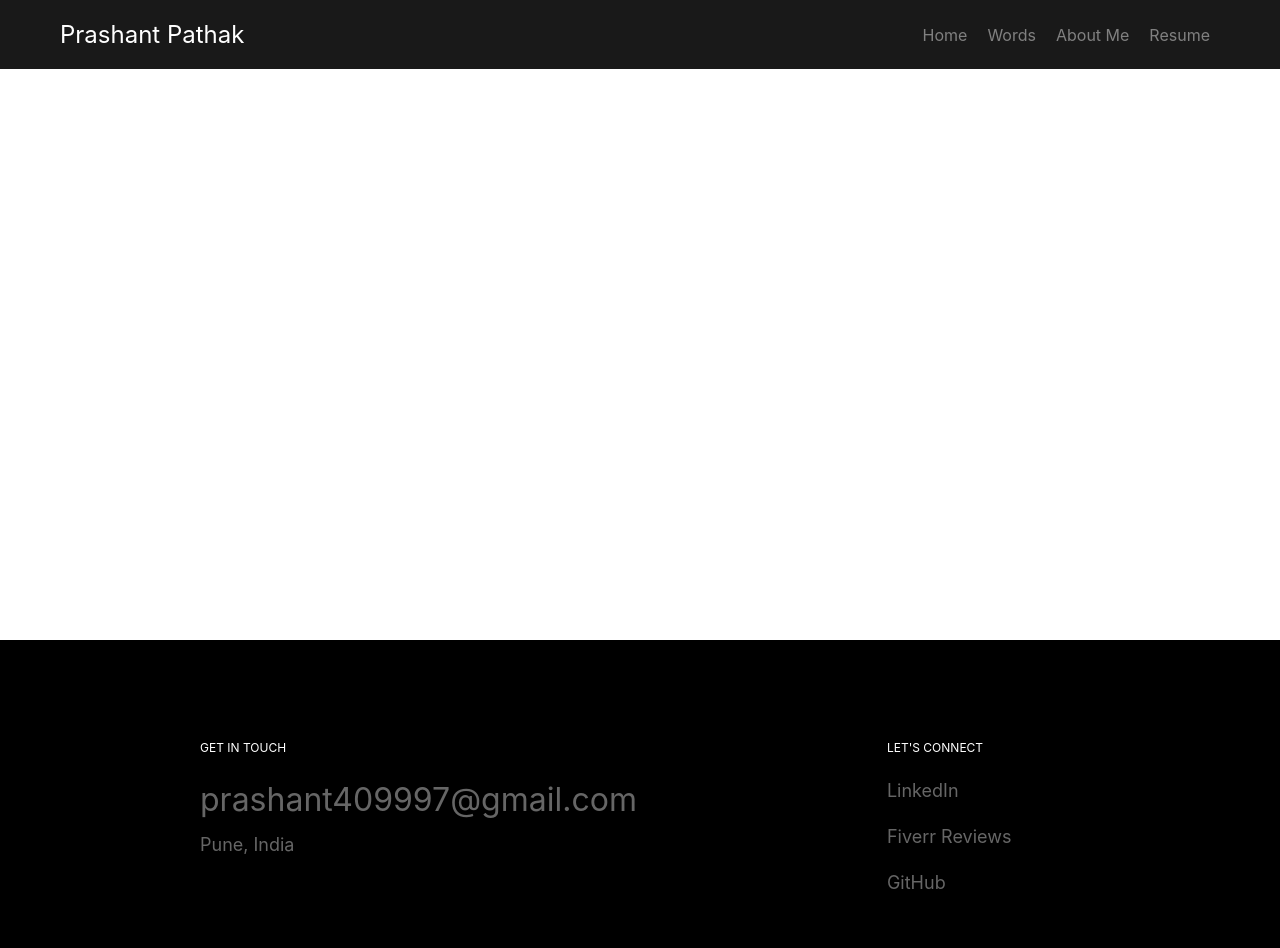
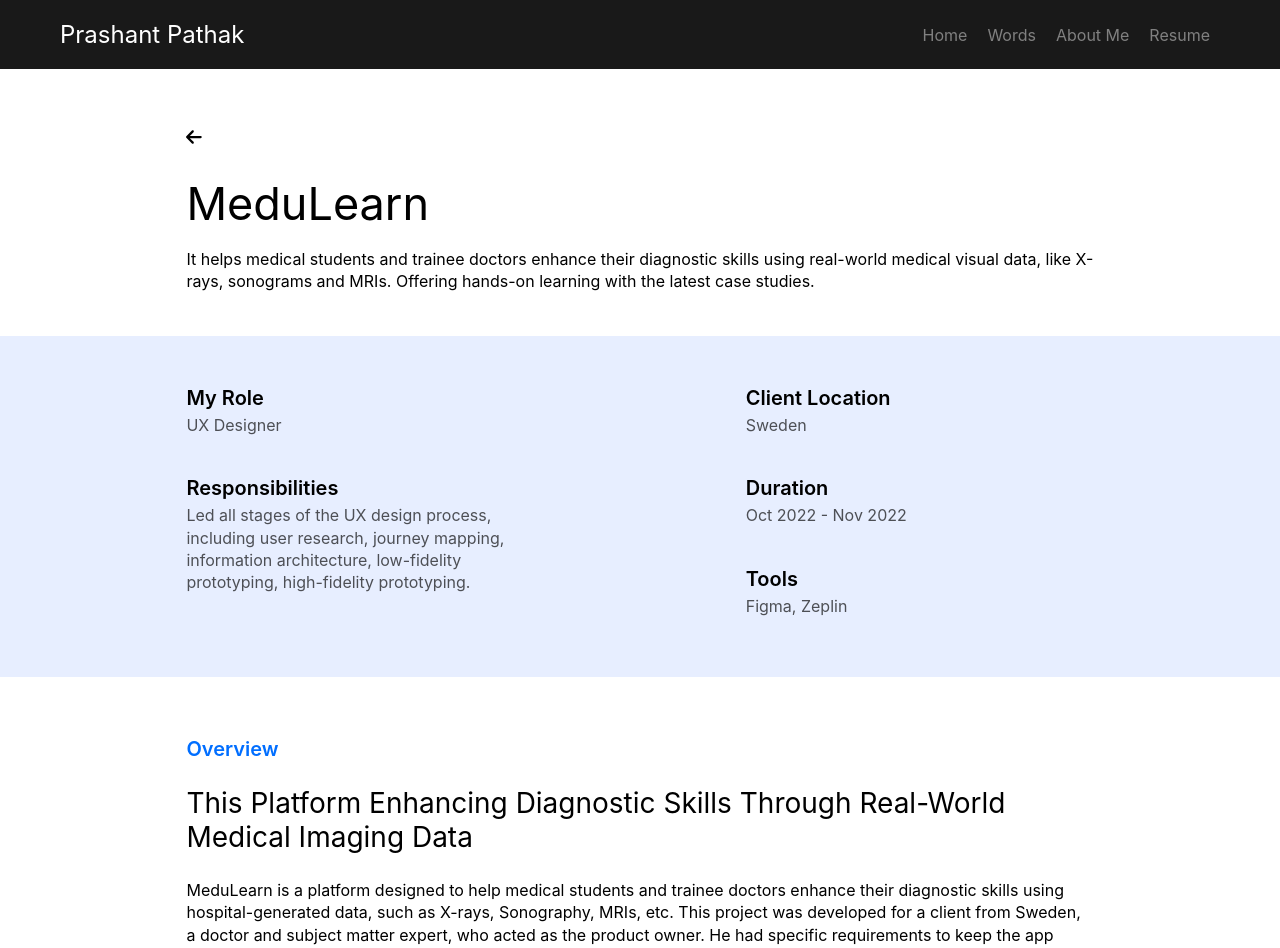
Before and after one commit to prashantpathak7/prashantpathak-dev, a React (Create React App) app: page /cs3 in a window 1280 px wide. Shown: the top 948 px of the page. Built offline with nearby package versions, Linux system fonts and the light colour scheme.

Commit message:
Feat : CS3 Setup

```diff
--- a/src/App.js
+++ b/src/App.js
@@ -7,6 +7,7 @@ import Words from './components/Words';
 import About from './components/About';
 import CS1 from './components/CS1';
 import CS2 from './components/CS2';
+import CS3 from './components/CS3';
 import './App.css';
 
 function App() {
@@ -22,6 +23,7 @@ function App() {
             <Route path="/about" element={<About />} />
             <Route path="/cs1" element={<CS1 />} />
             <Route path="/cs2" element={<CS2 />} />
+            <Route path="/cs3" element={<CS3 />} />
           </Routes>
         </div>
         <Footer />
--- /dev/null
+++ b/src/components/CS3.css
@@ -0,0 +1,102 @@
+.CS3-main-container{
+    margin-top: 68px;
+    display: grid;
+    row-gap: 20px;
+    column-gap: 25px;
+    grid-template-columns: 1fr 1fr 1fr 1fr 1fr 1fr 1fr ;
+    background-color: rgb(255, 255, 255);
+}
+
+
+.HeaderCS3{
+    grid-column-start: 2;
+    grid-column-end: 7;
+    grid-row-start: 2;
+    grid-row-end: 3;
+    display: flex;
+    align-items: flex-start;
+    justify-content: flex-start;
+    flex-direction: column;
+    gap: 5%;
+    margin-top: 10px;
+}
+
+
+.CS3-Role-BG-color{
+    grid-column-start: 1;
+    grid-column-end: 8;
+    grid-row-start: 3;
+    grid-row-end: 6;
+    background-color: rgb(231, 238, 255);
+     /* height: 250px; */
+}
+
+.CS3-Role-left-section{
+    grid-column-start: 2;
+    grid-column-end: 4;
+    grid-row-start: 4;
+    grid-row-end: 5;
+    display: flex;
+    flex-direction: column;
+    align-items: flex-start;
+    justify-content: flex-start;
+    margin-top: 30px;
+}
+
+.CS3-Role-right-section{
+    grid-column-start: 5;
+    grid-column-end: 7;
+    grid-row-start: 4;
+    grid-row-end: 5;
+    display: flex;
+    flex-direction: column;
+    align-items: flex-start;
+    justify-content: flex-start;
+    margin-top: 30px;
+}
+
+
+.CS3-text-colour{
+    color: rgb(0, 24, 162);
+}
+
+.margin-cs2{
+    margin-bottom: 100px;
+}
+
+.CS3-Overview{
+    grid-column-start: 2;
+    grid-column-end: 7;
+    grid-row-start: 6;
+    grid-row-end: 8;
+    display: flex;
+    align-items: flex-start;
+    justify-content: flex-start;
+    flex-direction: column;
+    gap: 25px;
+    margin-top: 40px;
+
+}
+
+.CS3-Overview-Tag{
+    font-size: 20px;
+    font-weight: 600;
+    color: rgb(0, 110, 255);
+    align-items: flex-start;
+    justify-content: flex-start;
+
+}
+
+.CS3-Overview-Title{
+    font-size: 28px;
+    font-weight: 400;
+    text-align: left;
+}
+
+.CS3-Overview-Desc{
+    font-size: 16px;
+    line-height: 1.4;
+    font-weight: 400;
+    text-align: left;
+    margin-bottom: 50px;
+}
--- /dev/null
+++ b/src/components/CS3.js
@@ -0,0 +1,60 @@
+import React from 'react';
+import { useNavigate } from 'react-router-dom';
+import { FontAwesomeIcon } from '@fortawesome/react-fontawesome';
+import { faArrowLeft } from '@fortawesome/free-solid-svg-icons';
+import './CS3.css';
+
+function CS3() {
+
+  const navigate = useNavigate();
+
+  const handleBackClick = () => {
+    navigate('/');
+  };
+
+  return (
+    // main div of the website
+  <div className='CS3-main-container'>
+        {/* Back arrow icon in the top left */}
+        <div className='back-arrow' onClick={handleBackClick}>
+          <FontAwesomeIcon icon={faArrowLeft} />
+        </div>
+        <div className='HeaderCS3'>
+                 <div className='ConstructMonitor'>MeduLearn</div>
+                <div className='ConstructMonitor-Details'>It helps medical students and trainee doctors enhance their diagnostic skills using real-world medical visual data, like X-rays, sonograms and MRIs. Offering hands-on learning with the latest case studies.
+                </div>
+        </div>
+        <div className='CS3-Role-BG-color'></div>
+        <div className='CS3-Role-left-section'>
+            <div className='role-title'>My Role</div>
+            <div className='role-description'>UX Designer</div>
+
+            <div className='role-title'>Responsibilities</div>
+            <div className='role-description'> Led all stages of the UX design process, including user research, journey mapping, information architecture, low-fidelity prototyping, high-fidelity prototyping.</div>
+        </div>
+
+        <div className='CS3-Role-right-section'>
+            <div className='role-title'>Client Location</div>
+            <div className='role-description'>Sweden</div>
+
+
+            <div className='role-title'>Duration</div>
+            <div className='role-description'>Oct 2022 - Nov 2022</div>
+
+            <div className='role-title'>Tools</div>
+            <div className='role-description'> Figma, Zeplin</div>
+        </div>
+        <div className='CS3-Overview'>
+                 <div className='CS3-Overview-Tag'>Overview</div>
+
+                 <div className='CS3-Overview-Title'>This Platform Enhancing Diagnostic Skills Through Real-World Medical Imaging Data</div>
+                <div className='CS3-Overview-Desc'>MeduLearn is a platform designed to help medical students and trainee doctors enhance their diagnostic skills using hospital-generated data, such as X-rays, Sonography, MRIs, etc. This project was developed for a client from Sweden, a doctor and subject matter expert, who acted as the product owner. He had specific requirements to keep the app simple for development process, leading to the creation of one more simplified version. His primary focus was on ultrasound visuals.
+                 After treatment, data like retinal imaging, X-rays, and ultrasound etc scans often go unused, but MeduLearn repurposes this data to, providing a practical, hands-on learning experience for trainee doctors and enhancing their diagnostic skills.
+                </div>
+        </div>
+
+  </div>
+  );
+}
+
+export default CS3;
--- a/src/components/Home.js
+++ b/src/components/Home.js
@@ -8,12 +8,20 @@ function Home() {
 
   const handleKnowMoreClick = () => {
     navigate('/CS1');
+    // window.open('/CS1', '_blank');
   };
 
 
   const handleKnowMoreClick2 = () => {
     navigate('/CS2');
   };
+
+
+  const handleKnowMoreClick3 = () => {
+    navigate('/CS3');
+  };
+
+
 
   return (
     // main div of the website
@@ -46,7 +54,7 @@ function Home() {
                 ConstructMonitor
               </div>
               <div className='CaseStudyDescription'>
-              Streamline Success with Cloud-Based Construction Management Software,
+              Streamline Success with SaaS Based Construction Management Software,
               Enhance Construction Quality and Progress Tracking
               </div>
               <div className='button' onClick={handleKnowMoreClick}>Multiple NDA - View Limited Info</div>
@@ -75,12 +83,12 @@ function Home() {
               </div>
           <div className='CaseStudyTextArea'>
               <div className='CaseStudyTitle'>
-              CaseStudy-3
+              MeduLearn
               </div>
               <div className='CaseStudyDescription'>
-             Lorem Ipsum is simply dummy text of the printing and typesetting industry. Lorem Ipsum has been the industry's standard dummy text ever since the 1500s
+              It helps medical students and trainee doctors enhance their diagnostic skills using real-world medical visual data, like X-rays, sonograms and MRIs. Offering hands-on learning with the latest case studies.
               </div>
-              <div className='button'>Know More</div>
+              <div className='button' onClick={handleKnowMoreClick3}>Know More</div>
           </div>
 
         </div>
```
